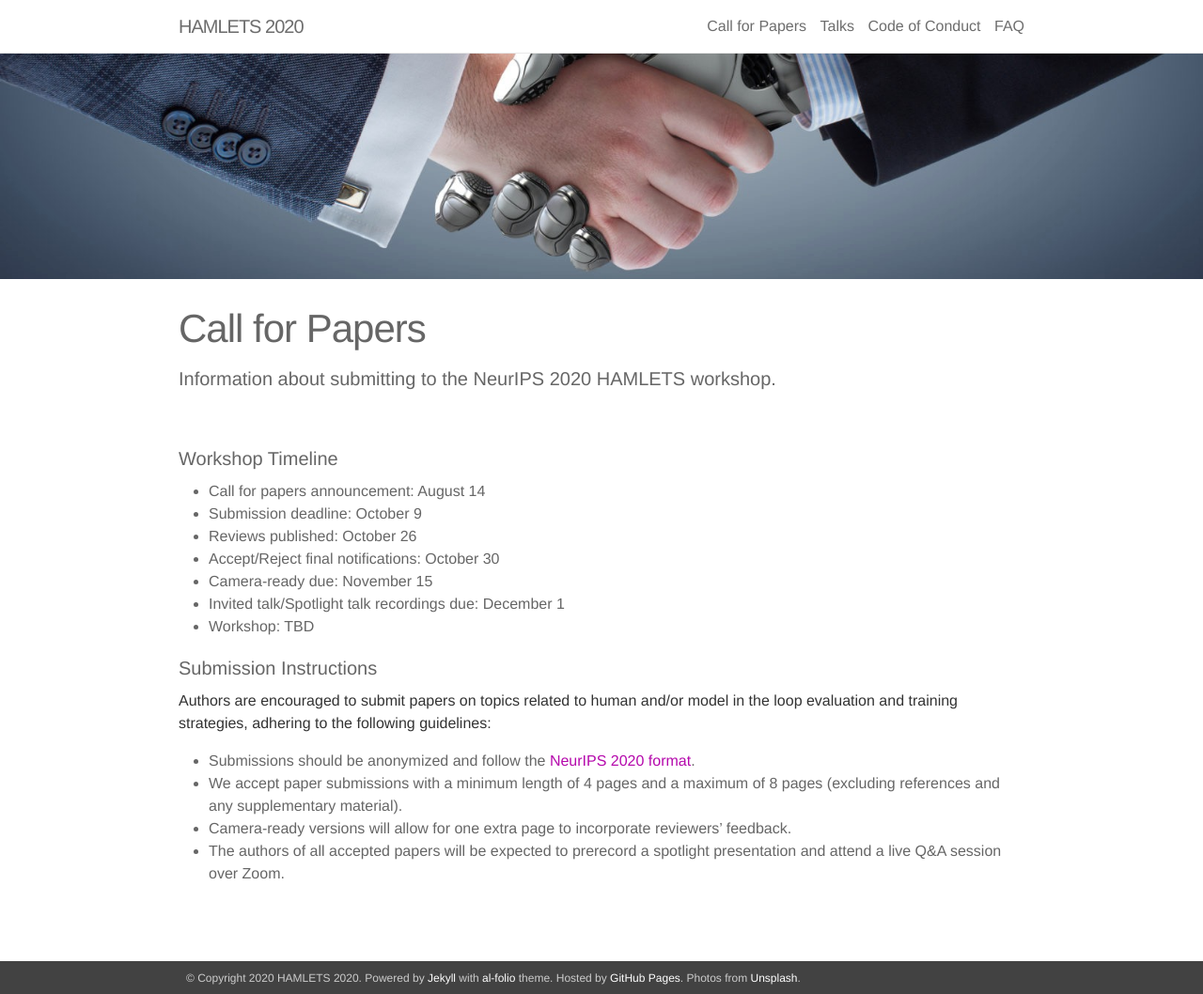
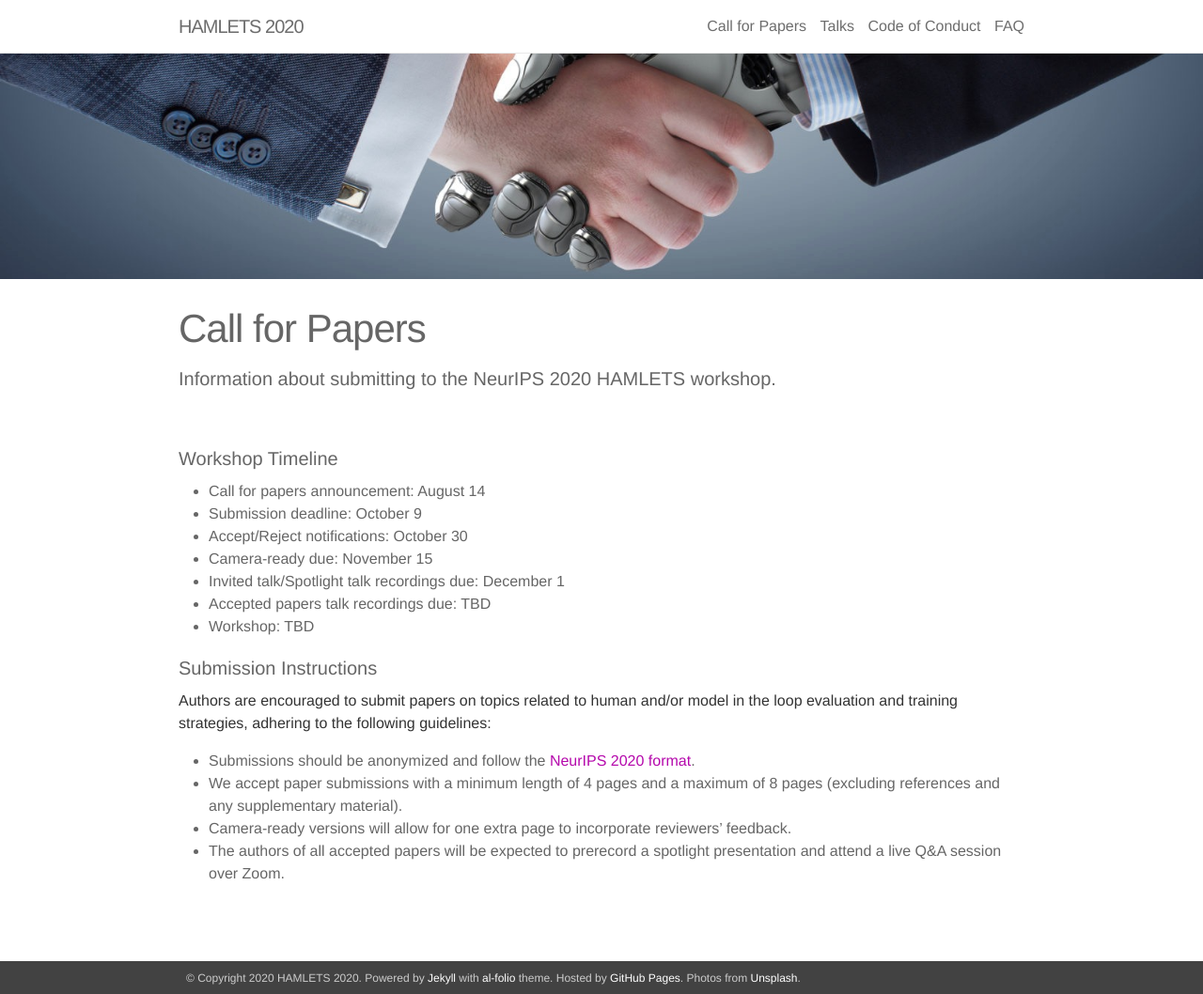
Before and after one commit to hamlets-workshop/hamlets-workshop.github.io, a Jekyll site: the page built from _pages/04_schedule.md, in a window 1280 px wide and 1058 px high. Shown: the whole window at 94% size. Built offline with Jekyll 4.4.1, drawn with Linux system fonts in a browser that asks for light colours; nearby versions of some CDN libraries.

Commit message:
additional info to schedule

```diff
--- a/_pages/04_schedule.md
+++ b/_pages/04_schedule.md
@@ -9,10 +9,10 @@ description: Information about submitting to the NeurIPS 2020 HAMLETS workshop.
 
 * Call for papers announcement: August 14
 * Submission deadline: October 9
-* Reviews published: October 26
-* Accept/Reject final notifications: October 30
+* Accept/Reject notifications: October 30
 * Camera-ready due: November 15
 * Invited talk/Spotlight talk recordings due: December 1
+* Accepted papers talk recordings due: TBD
 * Workshop: TBD
 
 #### Submission Instructions
```
